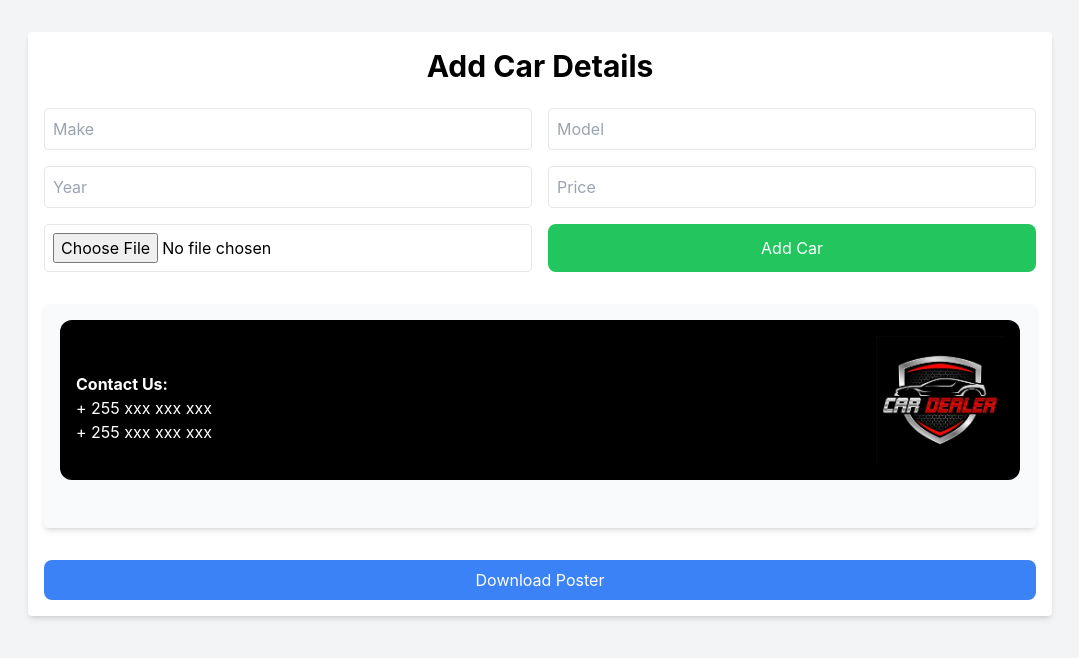
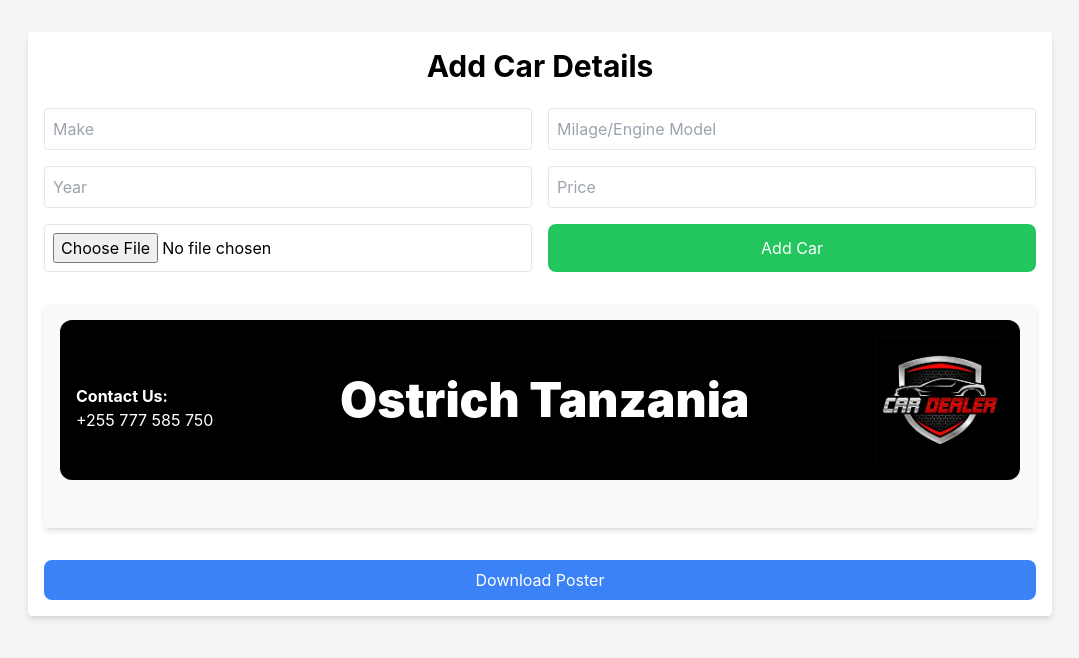
Before and after one commit to lucky99ethan/Poster, a React (Create React App) app: page / in a window 1280 px wide. Shown: the top 658 px of the page, without its empty margins (100-1179 px from the left). Built offline with nearby package versions, Linux system fonts and the light colour scheme.

Commit message:
name change

```diff
--- a/src/App.tsx
+++ b/src/App.tsx
@@ -121,7 +121,7 @@
                 name="model"
                 value={formData.model}
                 onChange={handleInputChange}
-                placeholder="Model"
+                placeholder="Milage/Engine Model"
                 className="border p-2 rounded"
               />
               <input
@@ -163,17 +163,19 @@
           className="max-w-screen-lg mx-auto p-4 rounded shadow-md bg-gray-50"
         >
           {/* Header */}
-          <div className="flex items-center justify-center mb-8 bg-black p-4 rounded-xl text-white flex-row-reverse">
+          <div className="flex items-center justify-between mb-8 bg-black p-4 rounded-xl text-white flex-row-reverse">
             <img
               src={Logo}
               alt="SMSCARZ Logo"
               className="w-32 self-start object-cover"
             />
-            <div className="w-full">
+            <div className="w-fit ">
+            <span className="text-5xl font-black">Ostrich Tanzania</span>
+            </div>
+            <div className="">
               <div className="text-start mt-4">
                 <p className="font-bold">Contact Us:</p>
-                <p>+ 255 xxx xxx xxx</p>
-                <p>+ 255 xxx xxx xxx</p>
+                <p>+255 777 585 750</p>
                 {/* <p className="font-extrabold underline">www.smscarz.co.tz</p> */}
               </div>
             </div>
@@ -198,7 +200,7 @@
                   Make: <span className="font-normal">{car.make}</span>
                 </h2>
                 <p className="mt-2 font-bold">
-                  Model: <span className="font-normal">{car.model}</span> |
+                  Milage/Engine Model: <span className="font-normal">{car.model}</span> |
                   Year: <span className="font-normal">{car.year}</span>
                 </p>
                 <img
```
